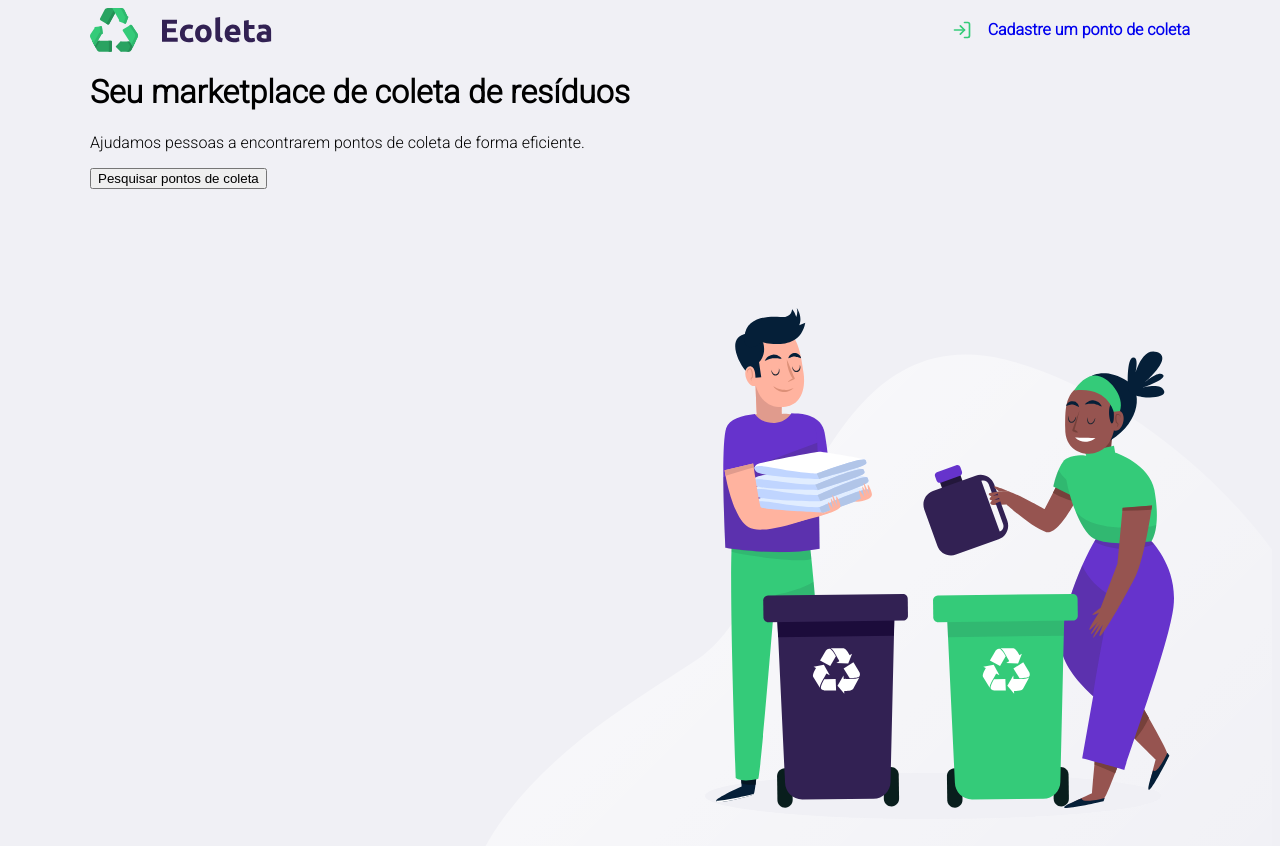
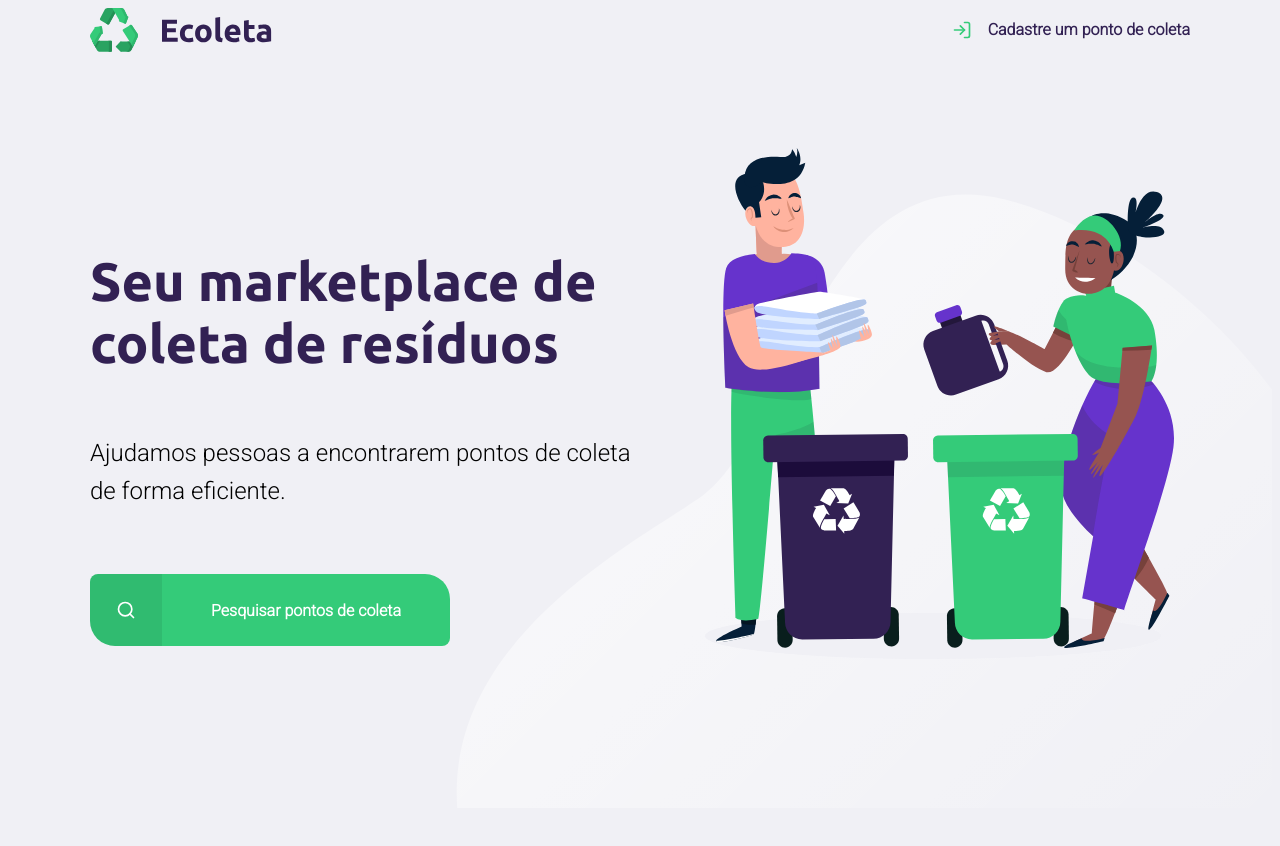
Before and after one commit to rafhaelbarabas/ecoleta-nlw-1, a plain HTML site: page index.html in a window 1280 px wide. After the commit the page ends 816 px from the top, so only its background shows below. Drawn offline with Linux system fonts and the light colour scheme.

Commit message:
home page adjusts

```diff
--- a/index.html
+++ b/index.html
@@ -6,7 +6,8 @@
   <meta name="viewport" content="width=device-width, initial-scale=1.0">
   <title>Ecoleta</title>
 
-  <link href="https://fonts.googleapis.com/css2?family=Roboto:wght@300&display=swap" rel="stylesheet">
+  <link href="https://fonts.googleapis.com/css2?family=Roboto:wght@300&family=Ubuntu:wght@700&display=swap"
+    rel="stylesheet">
   <link rel="stylesheet" href="styles/main.css">
 </head>
 
@@ -16,20 +17,26 @@
     <div class="content">
       <header>
         <img src="/assets/logo.svg" alt="Logomarca">
-        <a href="http://google.com.br" target='_blank'>
+        <a href="#" target='_blank'>
           <span></span>
           Cadastre um ponto de coleta
         </a>
       </header>
 
-      <h1>Seu marketplace de coleta de resíduos</h1>
+      <main>
+        <h1>Seu marketplace de coleta de resíduos</h1>
 
-      <p>Ajudamos pessoas a encontrarem pontos de coleta de forma eficiente.</p>
+        <p>Ajudamos pessoas a encontrarem pontos de coleta de forma eficiente.</p>
 
-      <button>Pesquisar pontos de coleta</button>
+        <a href="#">
+          <span></span>
+          <strong>
+            Pesquisar pontos de coleta
+          </strong>
+        </a>
+      </main>
     </div>
   </div>
-
 </body>
 
 </html>
--- a/styles/main.css
+++ b/styles/main.css
@@ -1,13 +1,37 @@
+:root {
+  --title-color: #322153;
+  --primary-color: #34cb79;
+}
+
+* {
+  margin: 1;
+  padding: 1;
+}
+
 html {
   font-family: 'Roboto', sans-serif;
 }
 
 body {
   background: #f0f0f5;
+  -webkit-font-smoothing: antialiased;
 }
 
 a {
   text-decoration: none;
+}
+
+/* a:hover {
+  text-decoration: underline;
+} */
+
+h1,
+h2,
+h3,
+h4,
+h5 {
+  font-family: 'Ubuntu', sans-serif;
+  color: var(--title-color);
 }
 
 /* BOX MODEL
@@ -18,7 +42,7 @@ posicionamento, alinhamentos
 */
 
 #page-home {
-  height: 120vh;
+  height: 100vh;
   background: url('../assets/home-background.svg') no-repeat;
   background-position: 35vw bottom;
 }
@@ -26,7 +50,10 @@ posicionamento, alinhamentos
 #page-home .content {
   width: 90%;
   max-width: 1100px;
+  height: 100%;
   margin: 0 auto;
+  display: flex;
+  flex-direction: column;
 }
 
 #page-home header {
@@ -37,7 +64,7 @@ posicionamento, alinhamentos
 
 #page-home header a {
   display: flex;
-  columns: #322153;
+  color: var(--title-color);
   font-weight: 700;
 }
 
@@ -48,3 +75,83 @@ posicionamento, alinhamentos
   width: 20px;
   height: 20px;
 }
+
+#page-home main {
+  max-width: 560px;
+  flex: 1;
+  display: flex;
+  flex-direction: column;
+  justify-content: center;
+}
+
+#page-home main h1 {
+  font-size: 54px;
+}
+
+#page-home main p {
+  font-size: 24px;
+  line-height: 38px;
+  margin-top: 24px;
+}
+
+#page-home main a {
+  width: 100%;
+  max-width: 360px;
+  height: 72px;
+  border-radius: 8px 25px;
+  display: flex;
+  align-items: center;
+  margin-top: 40px;
+  background: var(--primary-color);
+  transition: 400ms;
+}
+
+#page-home main a:hover {
+  background-color: #2fb86e;
+}
+
+#page-home main a span {
+  width: 72px;
+  height: 72px;
+  border-top-left-radius: 8px;
+  border-bottom-left-radius: 25px;
+  background-color: rgba(0, 0, 0, 0.08);
+  display: flex;
+  align-items: center;
+  justify-content: center;
+}
+
+#page-home main a span::after {
+  content: "";
+  background-image: url('../assets/search.svg');
+  width: 20px;
+  height: 20px;
+}
+
+#page-home main a strong {
+  flex: 1;
+  color: white;
+  text-align: center;
+}
+
+@media (max-width: 900px) {
+  #page-home {
+    background-position-x: 70vw;
+  }
+
+  #page-home .content {
+    align-items: center;
+    text-align: center;
+  }
+
+  #page-home main {
+    align-items: center;
+  }
+
+  #page-home header a {
+    position: absolute;
+    top: 10%;
+    left: 50%;
+    transform: translateX(-50%);
+  }
+}
```
